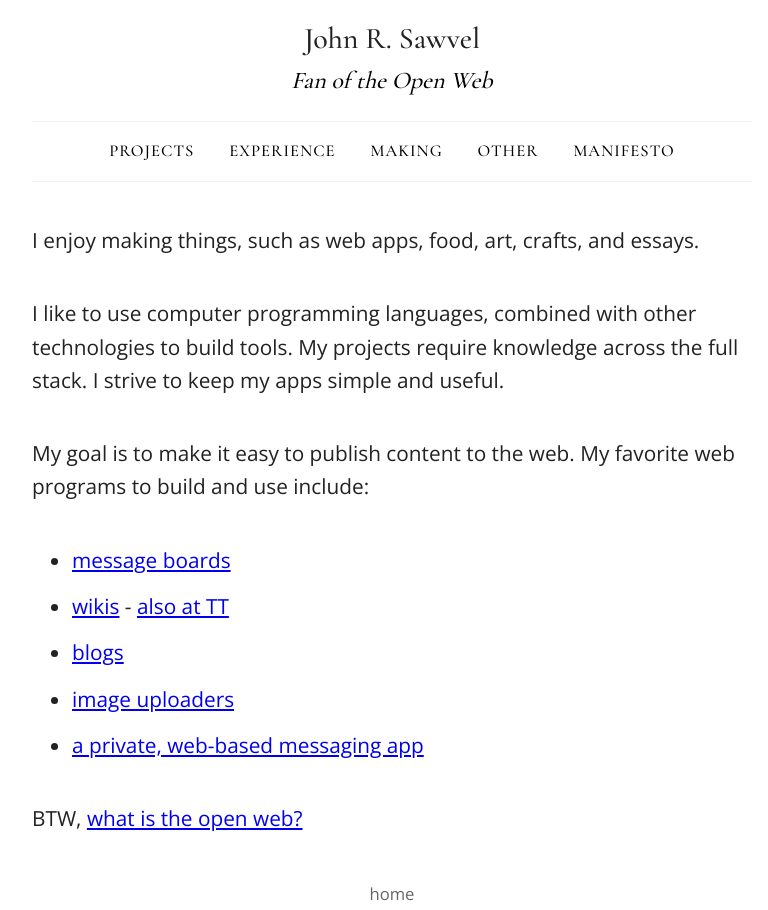
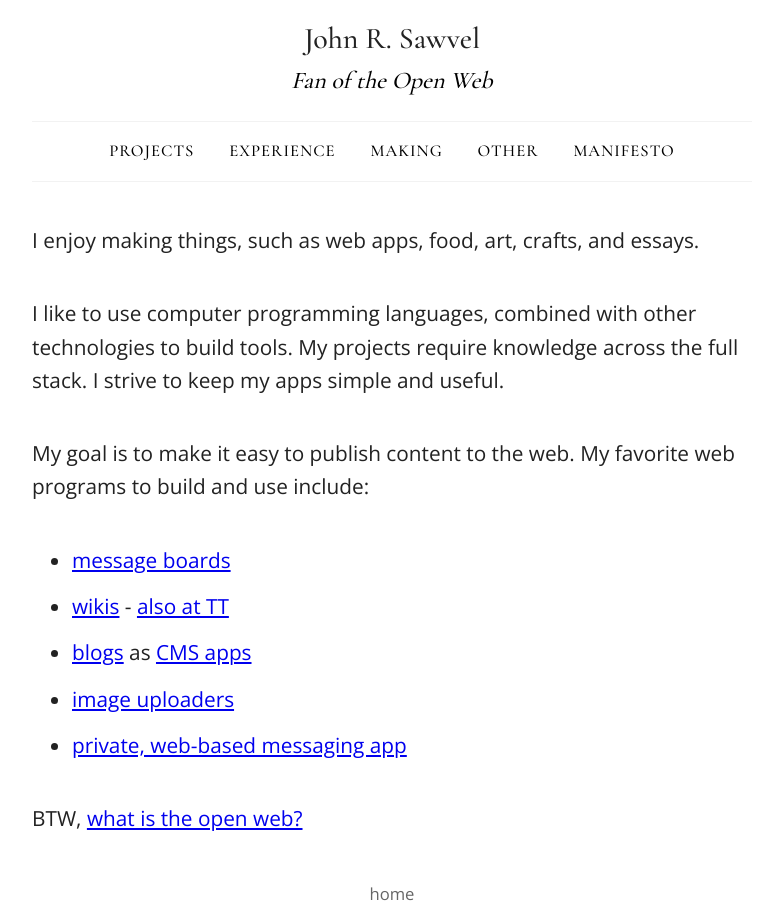
Before and after one commit to jrsawvel/jrsawvel.github.io, a Jekyll site: the page built from index.md, in a window 1280 px wide. Shown: the whole page, without its empty margins (248-1016 px from the left). Built offline with Jekyll 4.4.1, drawn with Linux system fonts in a browser that asks for light colours.

Commit message:
Update index.md

```diff
--- a/index.md
+++ b/index.md
@@ -10,8 +10,8 @@ My goal is to make it easy to publish content to the web. My favorite web progra
 
 * [message boards](http://toledotalk.com)
 * [wikis](http://jothut.com/cgi-bin/junco.pl/blogpost/36298/19May2014/Junco-Readmemd) - [also at TT](http://toledotalk.com/cgi-bin/tt.pl/article/16/Lewiki_Home)
-* [blogs](http://maketoledo.com)
+* [blogs](http://maketoledo.com) as [CMS apps](http://babyutoledo.com)
 * [image uploaders](http://waxwing.soupmode.com)
-* [a private, web-based messaging app](https://soupmode.com)
+* [private, web-based messaging app](https://soupmode.com)
 
 BTW, [what is the open web?](http://www.jrsawvel.com/open-web-vs-silos/)
```
